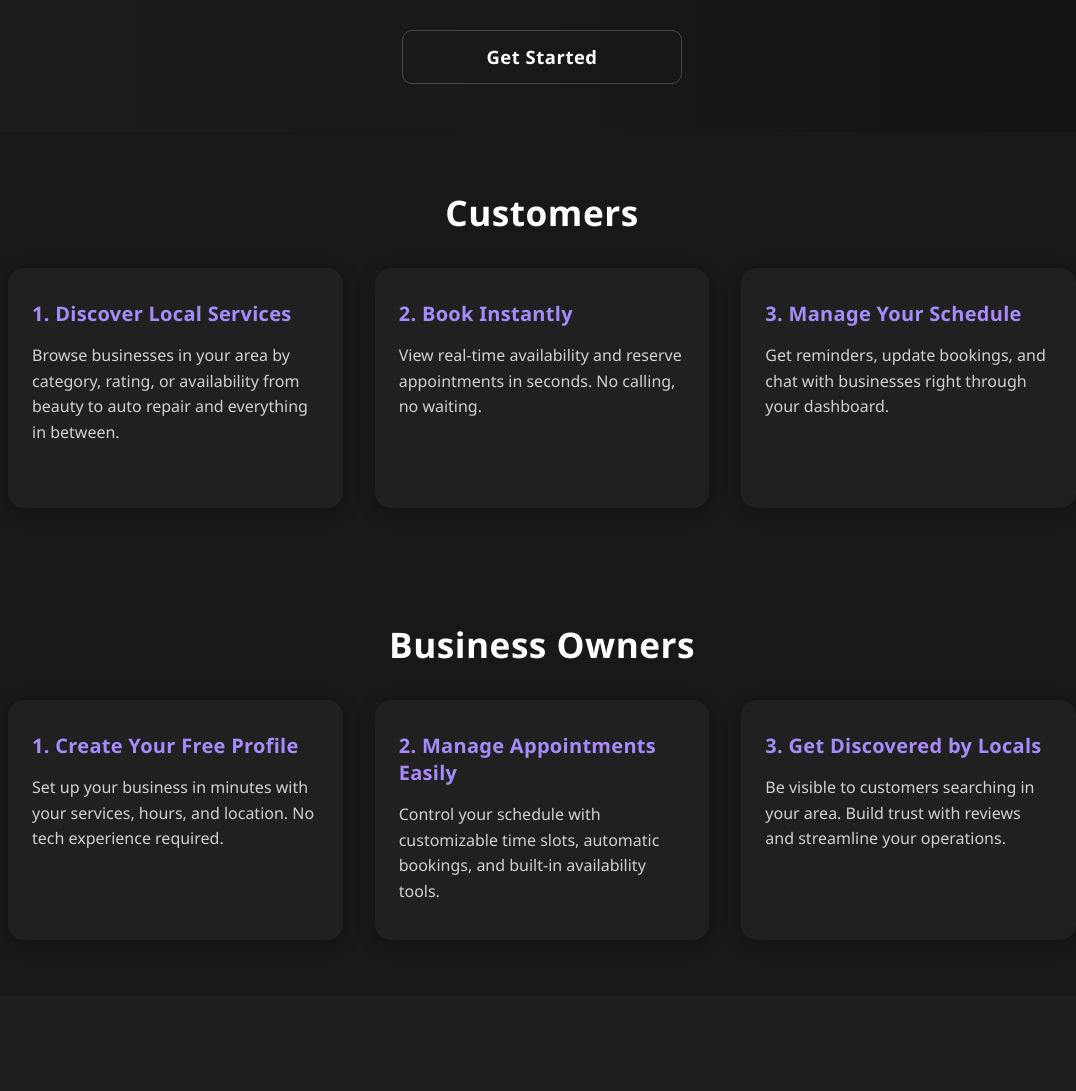
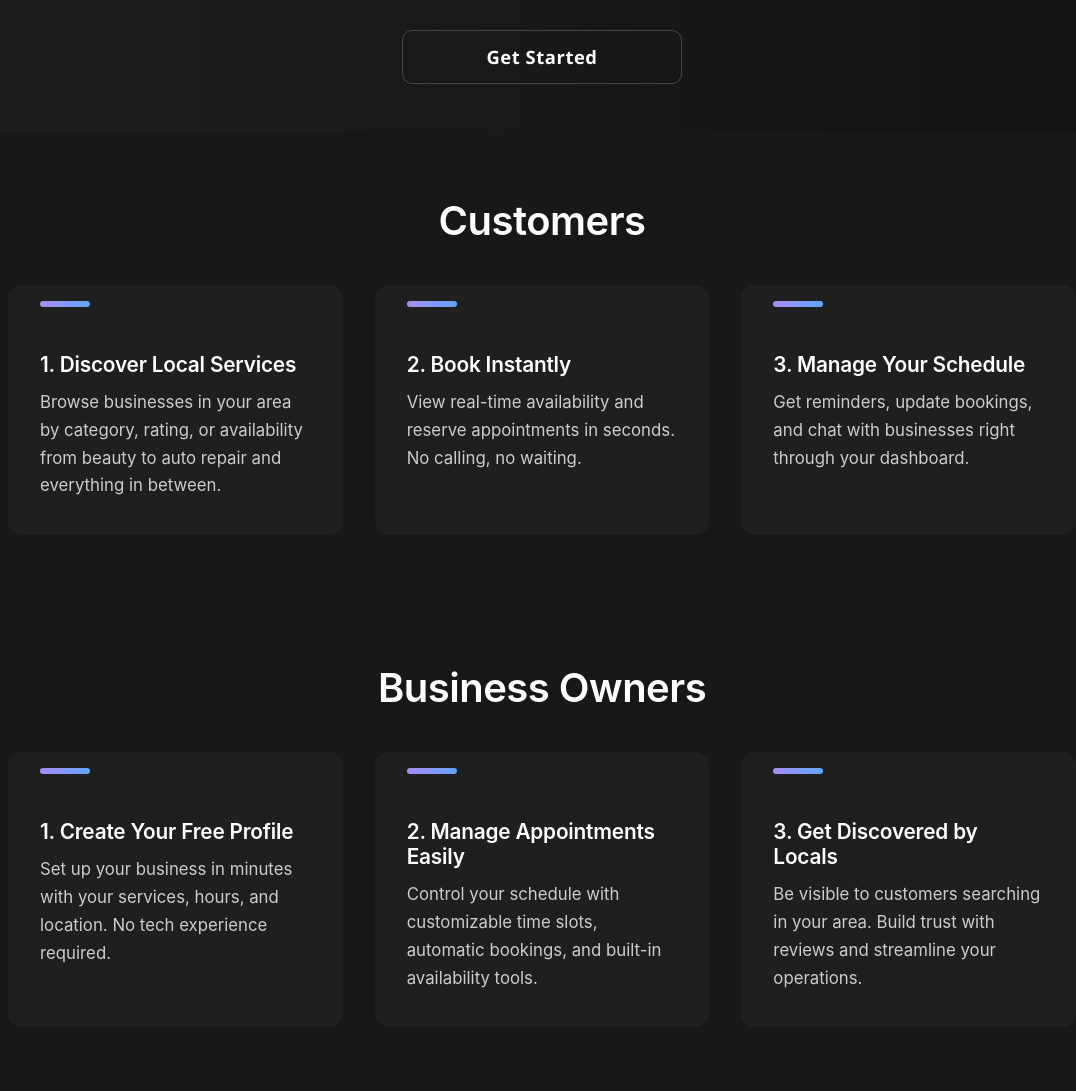
Before and after one commit to Satvir092/Localate, a Flask app: page / in a window 1280 px wide. Shown: the part 643-1734 px from the top of the page, without its empty margins (98-1174 px from the left). Before the commit the page ends 1541 px from the top, so only its background shows below. Run offline with Flask 3, Linux system fonts and the light colour scheme.

Commit message:
Fixed style issues

```diff
--- a/static/style.css
+++ b/static/style.css
@@ -16,10 +16,13 @@ body {
   margin-right: 0.6rem;
   vertical-align: middle;
   cursor: pointer;
+  transition: transform 0.25s ease-in-out;
+  display: inline-block;
 }
 
+
 .nav-icon:hover {
-  transform: rotate(-5deg) scale(1.08);
+  transform: translateY(-3px) rotate(-3deg) scale(1.06);
 }
 
 .nav-logo {
@@ -264,9 +267,10 @@ body {
 .more-info,
 .business-info {
   background-color: #181818;
-  padding: 3.5rem 1.5rem;
+  padding: 4rem 2rem;
   color: #eee;
   text-align: center;
+  font-family: 'Inter', sans-serif;
 }
 
 .info-container {
@@ -277,10 +281,11 @@ body {
 
 .info-container h2,
 .business-info h2 {
-  font-size: 2.2rem;
+  font-size: 2.5rem;
   color: #ffffff;
-  margin-bottom: 2rem;
-  letter-spacing: 0.5px;
+  margin-bottom: 2.5rem;
+  letter-spacing: -0.5px;
+  font-weight: 600;
 }
 
 .info-columns {
@@ -292,31 +297,48 @@ body {
 
 .info-block {
   flex: 1 1 280px;
-  background-color: #202020;
-  padding: 2rem 1.5rem;
-  border-radius: 16px;
-  box-shadow: 0 4px 18px rgba(0, 0, 0, 0.25);
-  transition: transform 0.3s ease, box-shadow 0.3s ease;
+  background-color: #1f1f1f;
+  border-radius: 14px;
+  padding: 2.2rem 2rem;
+  color: #e5e5e5;
+  transition: transform 0.2s ease, background-color 0.2s ease;
   min-height: 240px;
   text-align: left;
+  position: relative;
+  overflow: hidden;
+}
+
+/* 💜 Top pill accent */
+.info-block::before {
+  content: '';
+  position: absolute;
+  top: 1rem;
+  left: 2rem;
+  height: 6px;
+  width: 50px;
+  border-radius: 999px;
+  background: linear-gradient(90deg, #a78bfa, #60a5fa);
 }
 
 .info-block:hover {
-  transform: translateY(-6px);
-  box-shadow: 0 8px 24px rgba(0, 0, 0, 0.35);
+  transform: scale(1.015);
+  background-color: #232323;
 }
 
 .info-block h3 {
-  color: #a78bfa;
-  font-size: 1.25rem;
-  margin-bottom: 1rem;
-  letter-spacing: 0.3px;
+  color: #ffffff;
+  font-size: 1.3rem;
+  margin-top: 2rem; /* Space below pill */
+  margin-bottom: 0.75rem;
+  font-weight: 600;
+  letter-spacing: -0.2px;
 }
 
 .info-block p {
-  color: #d1d1d1;
-  font-size: 1rem;
-  line-height: 1.6;
+  color: #cccccc;
+  font-size: 1.05rem;
+  line-height: 1.65;
+  margin: 0;
 }
 
 .hero-cta-button::before {
--- a/templates/create_business.html
+++ b/templates/create_business.html
@@ -194,8 +194,8 @@
         <option value="180">3 hour</option>
       </select>
 
-      <label for="social_url">Photo Showcase URL (reccomended)</label>
-      <input type="social" id="social_url" name="social_url" placeholder="Instagram or Facebook"/>
+      <label for="social_url">Show Off Your Business (reccomended)</label>
+      <input type="social" id="social_url" name="social_url" placeholder="Instagram or Facebook URL"/>
 
       <button type="submit">Create Business</button>
     </form>
--- a/templates/customer_view.html
+++ b/templates/customer_view.html
@@ -91,7 +91,7 @@
 
       {% if business.social_url %}
      <a href="{{ business.social_url }}" class="btn instagram-btn" target="_blank" rel="noopener noreferrer">
-     <i class="fab fa-instagram"></i> View on Instagram
+     <i class="fab fa-instagram"></i> See Business
       </a>
      {% endif %}
     </div>
--- a/templates/search.html
+++ b/templates/search.html
@@ -17,7 +17,6 @@
     <ul class="nav-links">
       <li><a href="{{ url_for('business.index') }}"><img src="{{ url_for('static', filename='home_logo.svg') }}" alt="Home Icon" class="nav-icon-small"> Home</a></li>
       <li><a href="{{ url_for('business.dashboard') }}"><img src="{{ url_for('static', filename = 'dash_svg.svg') }}" alt ="Dash Icon" name="dash-icon" class="nav-icon-small"> Dashboard</a></li>
-      <li><a href="{{ url_for('auth.logout') }}"><img src="{{ url_for('static', filename = 'logout.svg') }}" alt ="Logout Icon" name="logout-icon" class="nav-icon-small"> Logout</a></li>
     </ul>
     <label for="nav-toggle" class="nav-toggle-label">
       <span></span>
```
